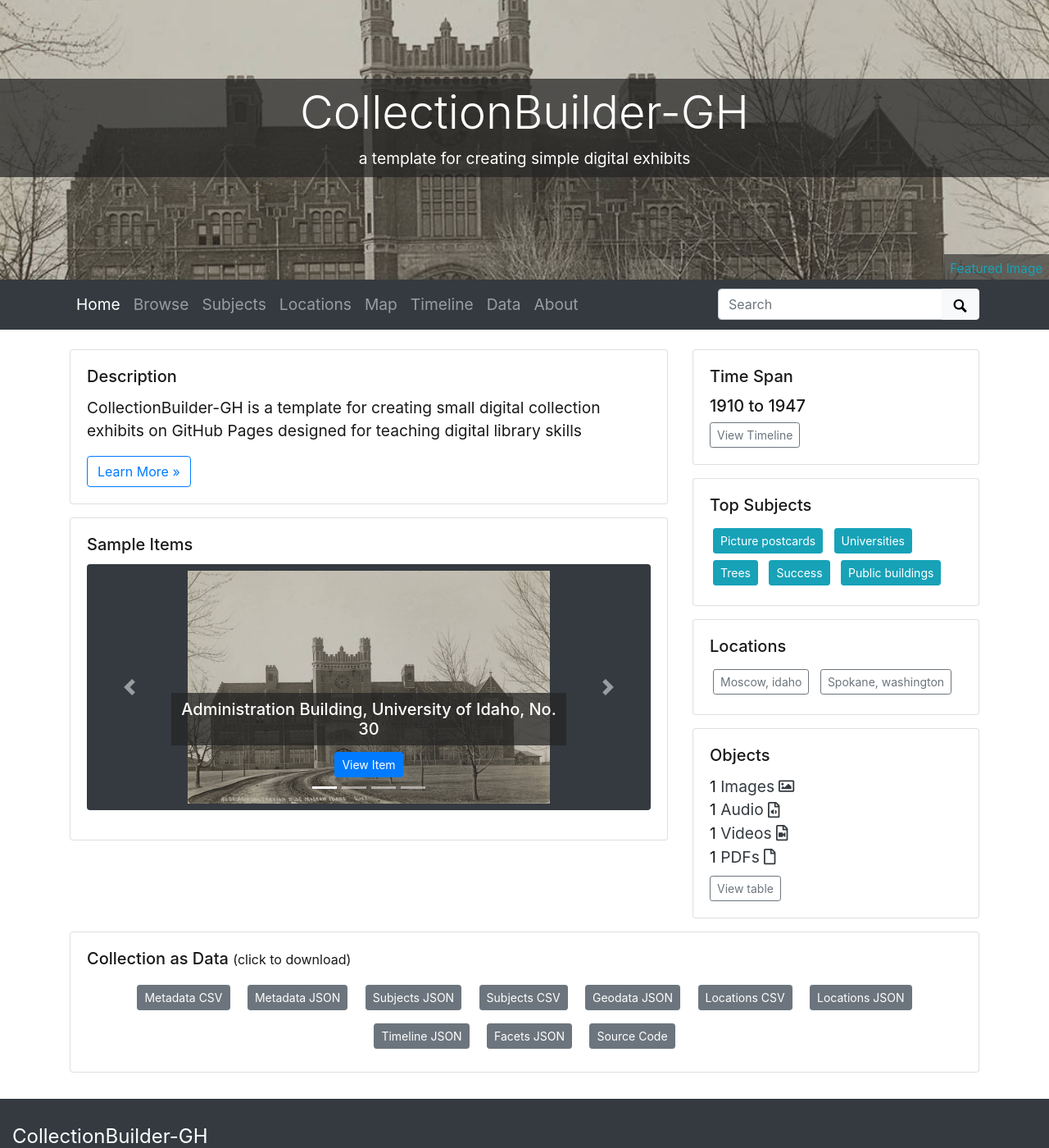
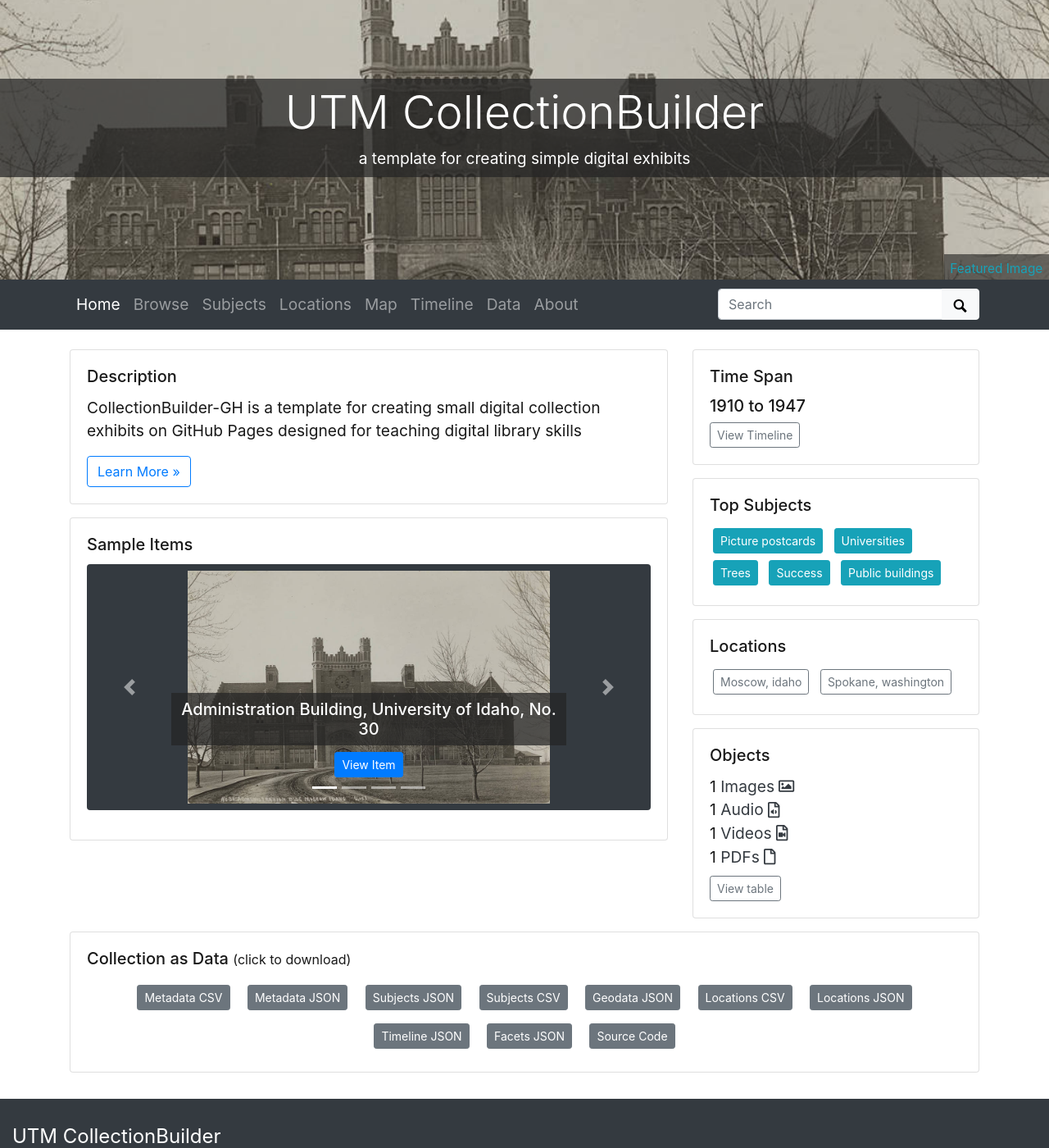
Before and after one commit to ludicpress/collection_builder, a Jekyll site: the page built from index.md, in a window 1280 px wide and 1400 px high. Shown: the whole window at 82% size. Built offline with Jekyll 4.4.1, drawn with Linux system fonts in a browser that asks for light colours.

Commit message:
Website title change

```diff
--- a/_config.yml
+++ b/_config.yml
@@ -18,7 +18,7 @@
 # SITE SETTINGS
 #
 # title of site appears in banner
-title: CollectionBuilder-GH
+title: UTM CollectionBuilder
 # tagline, a short phrase that will appear throughout the site in the top banner
 tagline: a template for creating simple digital exhibits
 # description appears in meta tags and other locations
```
